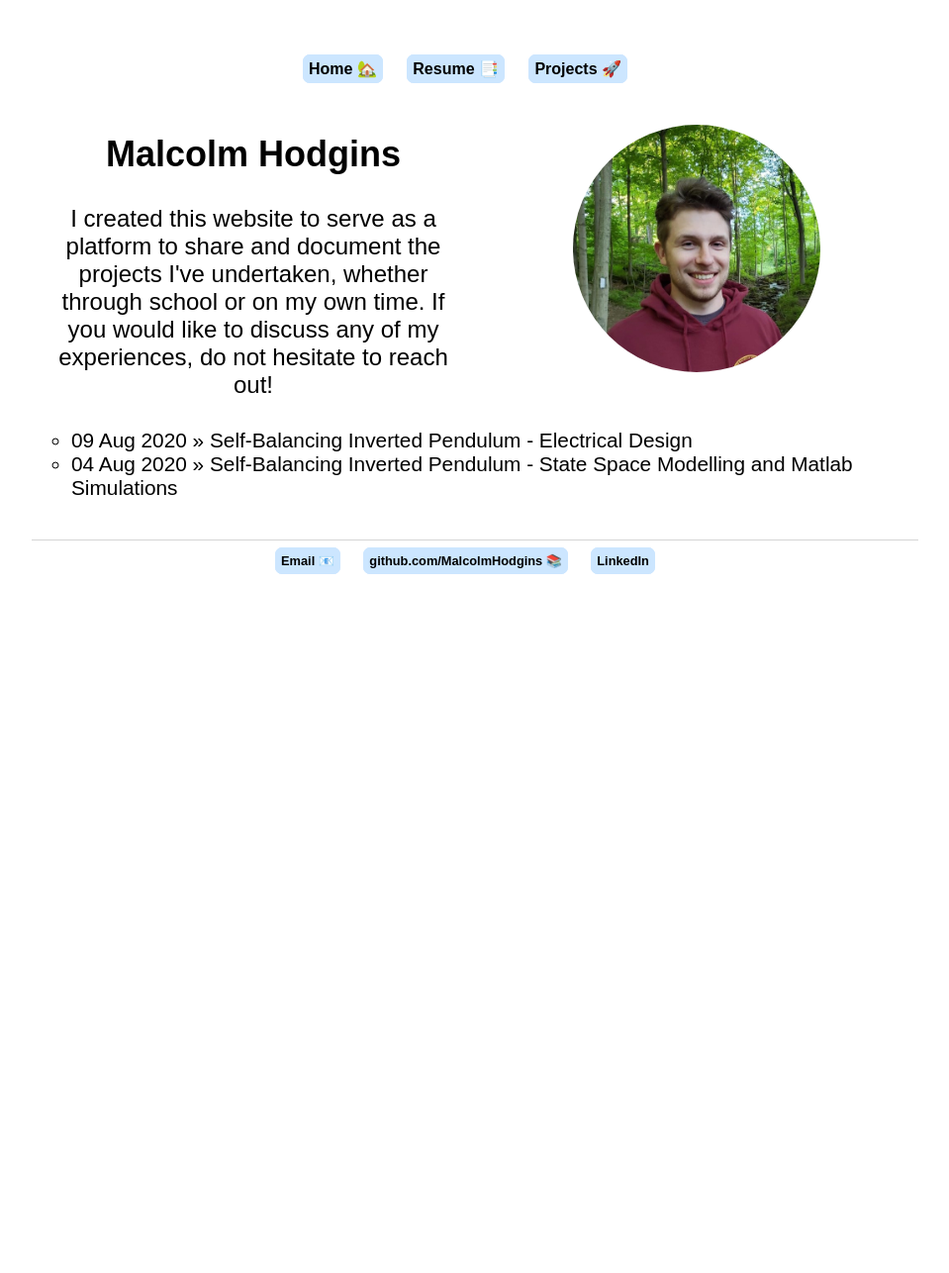
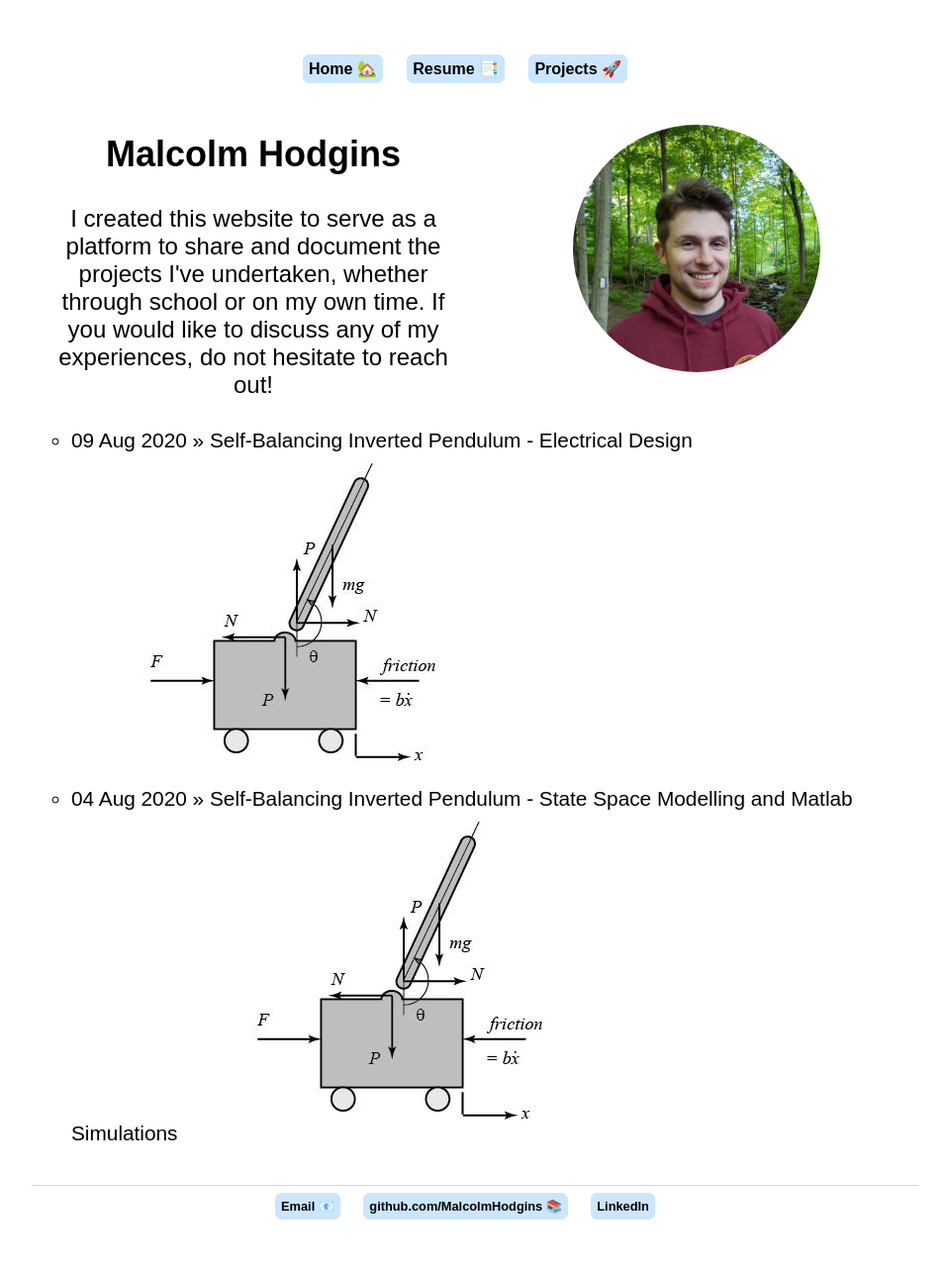
Before and after one commit to MalcolmHodgins/MalcolmHodgins.github.io, a Jekyll site: the page built from index.html, in a window 1280 px wide. Shown: the whole page at 99% size, without its empty margins (160-1119 px from the left). Built offline with Jekyll 4.4.1, drawn with Linux system fonts in a browser that asks for light colours; before the commit the page ends 900 px from its top, so only the background shows below that.

Commit message:
Update index.html

```diff
--- a/index.html
+++ b/index.html
@@ -14,7 +14,7 @@ title: Malcolm Hodgins, Engineering Student
 <div>
 	<ul class="posts">
 	  {% for post in site.posts %}
-	    <li><span>{{ post.date | date_to_string }}</span> » <a href="{{ post.url }}" title="{{ post.title }}">{{ post.title }}</a></li>
+	    <li><span>{{ post.date | date_to_string }}</span> » <a href="{{ post.url }}" title="{{ post.title }}">{{ post.title }}</a><img src="/images/sbip_modelling/free_body_diagram.JPG"></li>
 	  {% endfor %}
 	</ul>
 </div>
```
